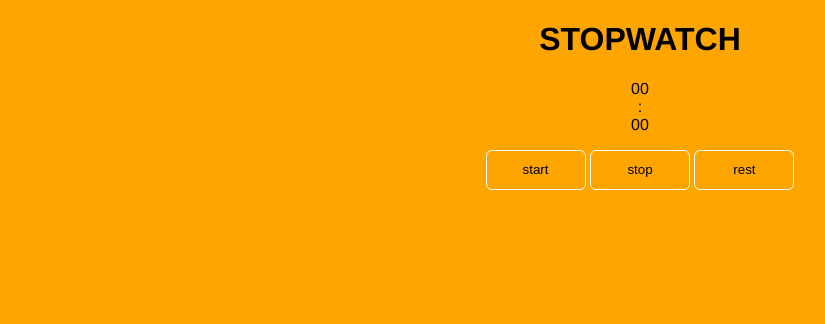
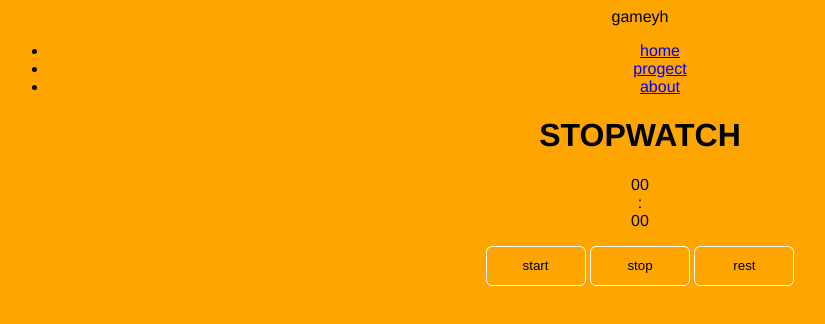
Before and after one commit to haska12/STOPWATCH, a plain HTML site: page index.html in a window 1280 px wide. Shown: the whole page, without its empty margins (0-825 px from the left). Drawn offline with Linux system fonts and the light colour scheme.

Commit message:
Update index.html

```diff
--- a/index.html
+++ b/index.html
@@ -8,6 +8,25 @@
     <link rel="stylesheet" href="./index.css">
 </head>
 <body>
+    <nav>
+     <div id="brund">gameyh</div>
+     <a href="#" class="taglle">
+       <span class="bar"></span>
+       <span class="bar"></span>
+       <span class="bar"></span>
+     </a>
+     <div id="nuv">
+       <ul>
+        <li><a href="https://haska12.github.io/home/">home</a></li>
+       <li><a href="https://haska12.github.io/progect/">progect</a></li>
+
+       <li><a href="#">about</a></li>
+
+       </ul>
+
+     </div>
+
+    </nav>
 <h1>STOPWATCH</h1>
 <p>
     <div id="min">00</div>
```
